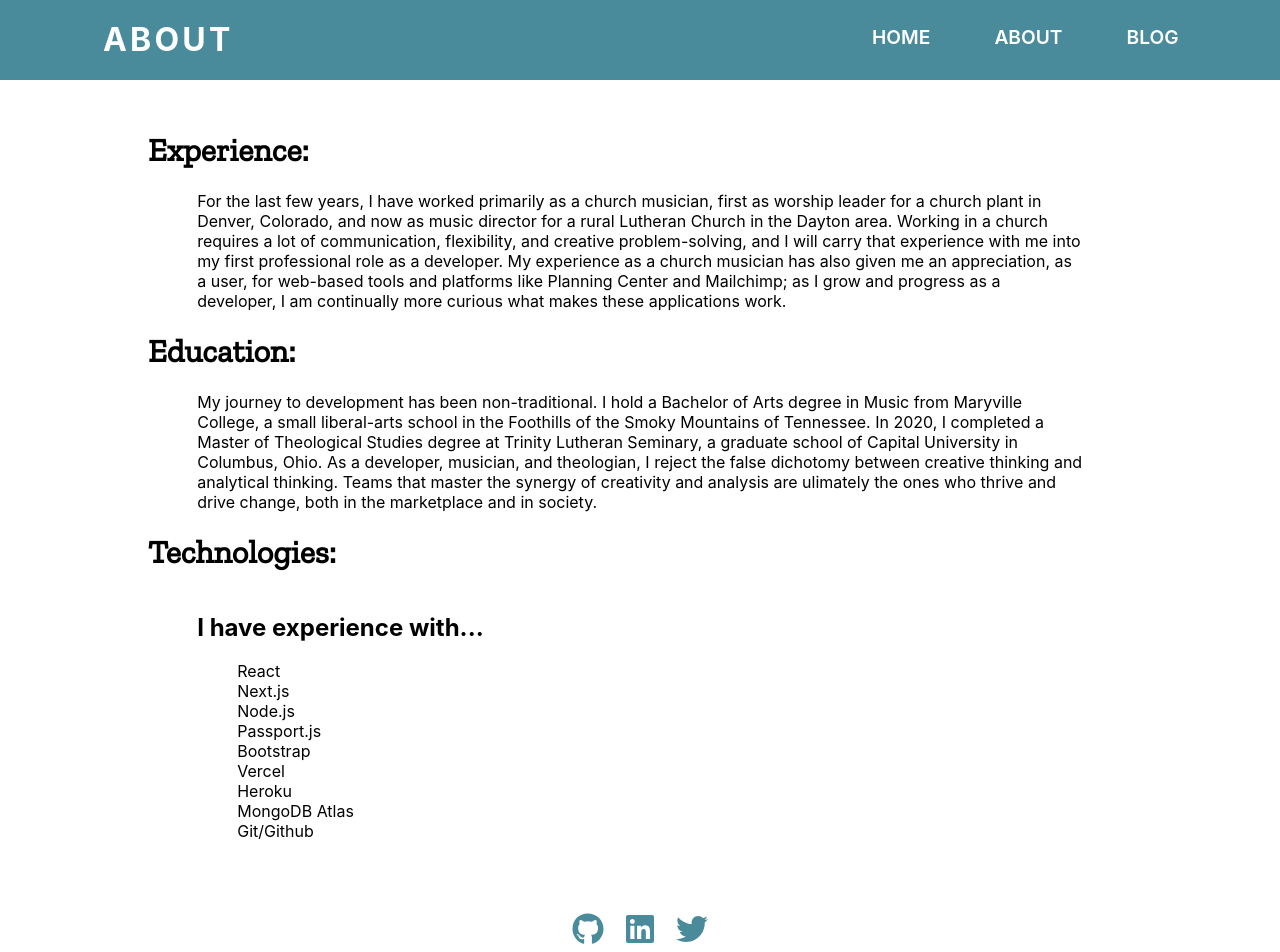
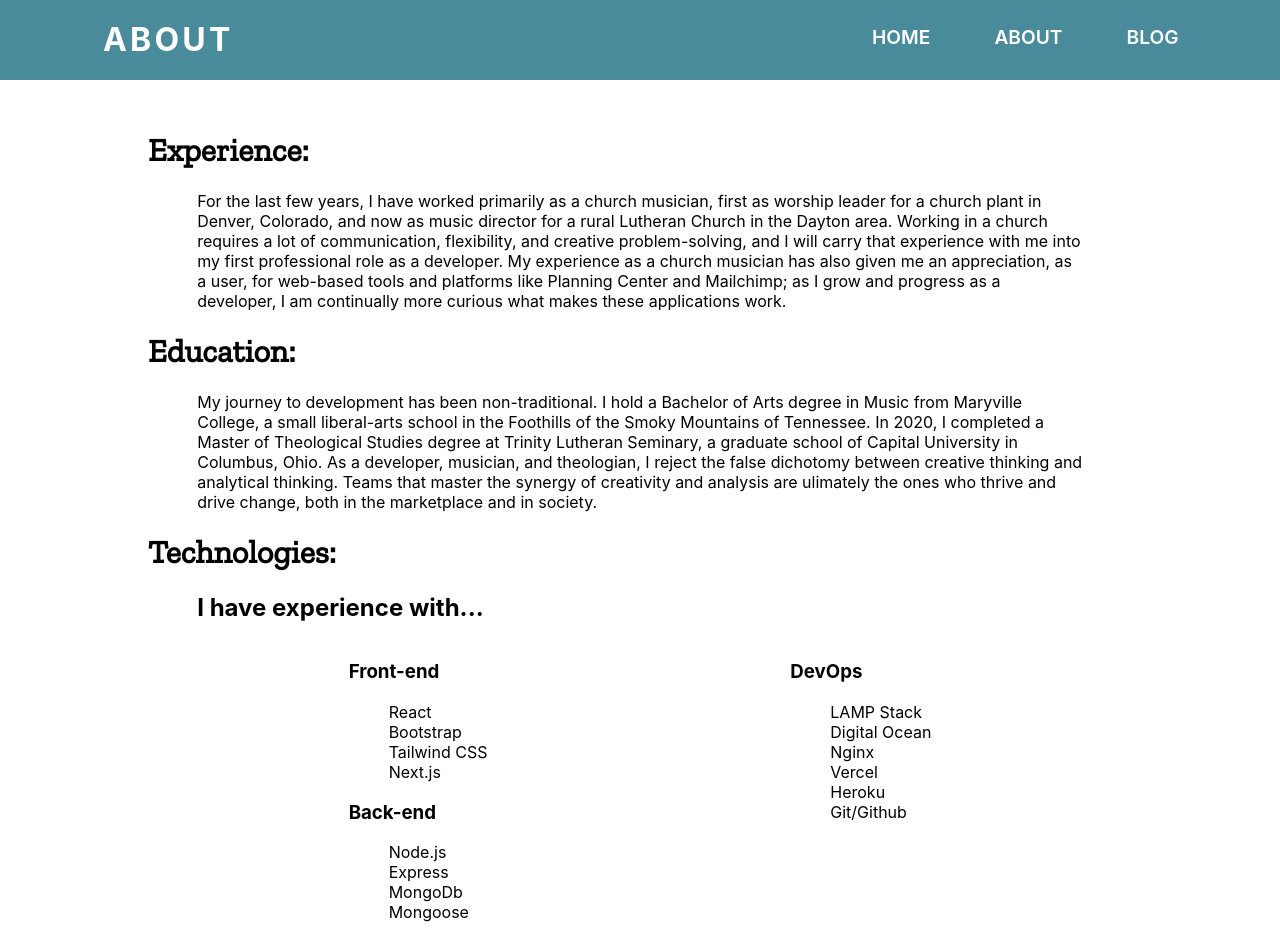
Before and after one commit to eryanpatterson/resume-site, a Next.js app: page /about in a window 1280 px wide. Shown: the top 952 px of the page. Built offline with nearby package versions, Linux system fonts and the light colour scheme; a web font is replaced by a local one.

Commit message:
Styling and content changes

```diff
--- a/pages/about.js
+++ b/pages/about.js
@@ -40,19 +40,37 @@ export default function About() {
                 </div>
                 <h1>Technologies:</h1>
                 <div className={styles.main}>
-                    <div className={styles.half}>
                     <h2>I have experience with...</h2>
+                    <div className={styles.technologies}>
+
+                        <div>
+                            <h3>Front-end</h3>
                             <ul>
                                 <li>React</li>
+                                <li>Bootstrap</li>
+                                <li>Tailwind CSS</li>
                                 <li>Next.js</li>
+                            </ul>
+
+                            <h3>Back-end</h3>
+                            <ul>
                                 <li>Node.js</li>
-                            <li>Passport.js</li>
-                            <li>Bootstrap</li>
+                                <li>Express</li>
+                                <li>MongoDb</li>
+                                <li>Mongoose</li>
+                            </ul>
+                        </div>
+                        <div>
+                            <h3>DevOps</h3>
+                            <ul>
+                                <li>LAMP Stack</li>
+                                <li>Digital Ocean</li>
+                                <li>Nginx</li>
                                 <li>Vercel</li>
                                 <li>Heroku</li>
-                            <li>MongoDB Atlas</li>
                                 <li>Git/Github</li>
                             </ul>
+                        </div>
                     </div>
                 </div>
             </div>
--- a/styles/about.module.css
+++ b/styles/about.module.css
@@ -15,7 +15,7 @@
     margin: auto;
 }
 
-.half {
-    width: 50%;
-    display: inline-block;
+.technologies {
+    display: flex;
+    justify-content: space-around;
 }
```
Also changed, not shown: pages/index.js (+4 -16 lines). Lines whose indentation alone changed are shown as unchanged.
